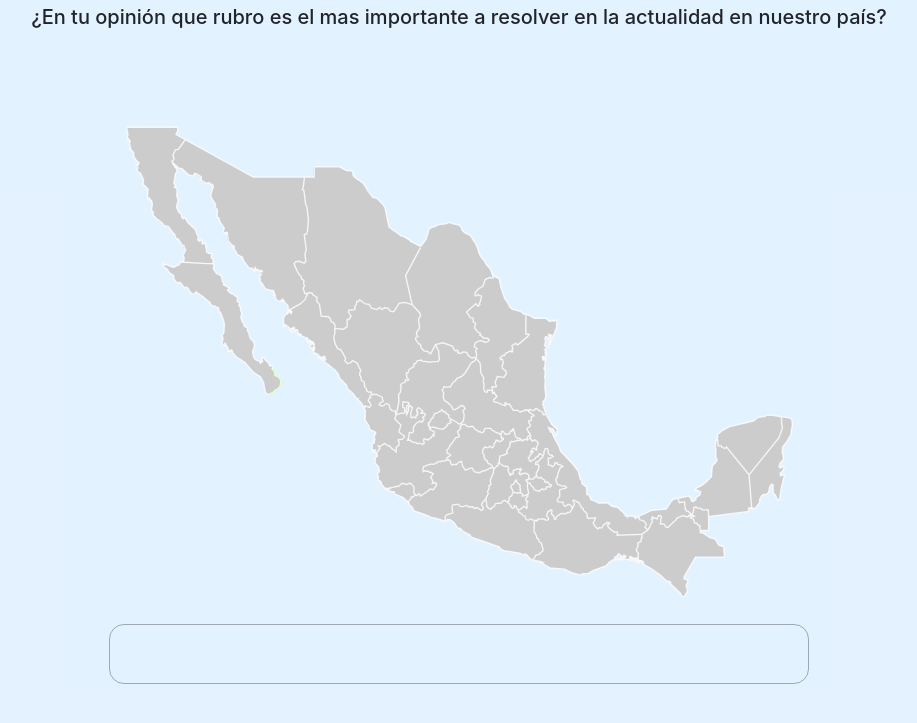
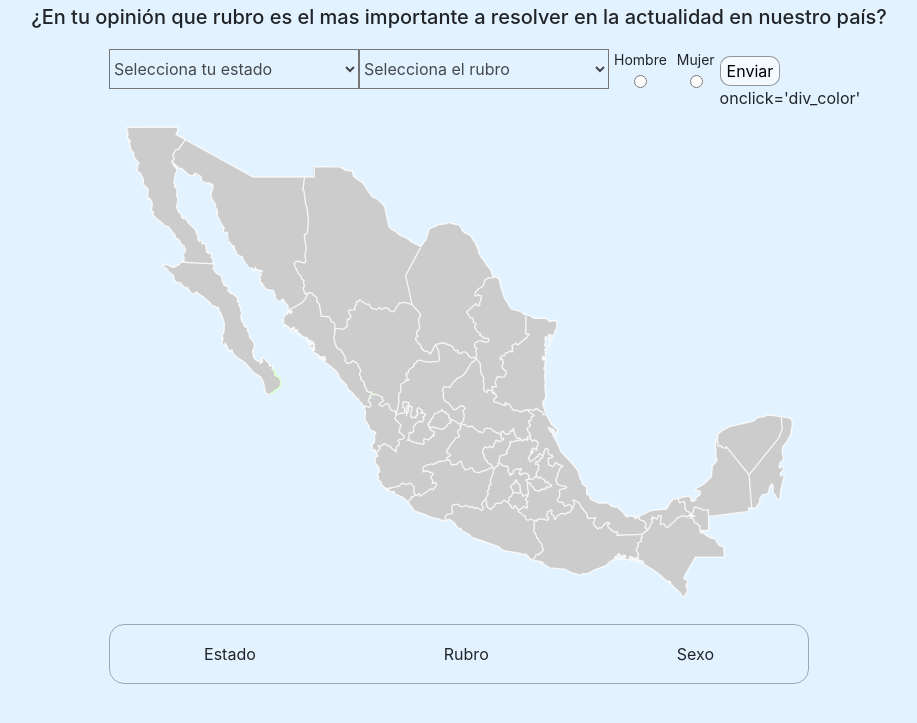
Before and after one commit to mikelzuga/hackaton, a plain HTML site: page Mapa/index.html in a window 1280 px wide. Shown: the part 71-794 px from the top of the page, without its empty margins (181-1098 px from the left). Drawn offline with Linux system fonts and the light colour scheme.

Commit message:
Aqui esta el codigo de HTML para el div_result

```diff
--- a/Mapa/action.js
+++ b/Mapa/action.js
@@ -1,8 +1,4 @@
-<<<<<<< HEAD
-// aqui falta el comentario de Julio
-=======
-//comment Julio
->>>>>>> a1d789366ea3600aba7e40fc0c09726cbf485657
+
 function envio(){
 var cadena1=[];
 var cadena2=[];
@@ -105,8 +101,12 @@ var select="";
               "</div>"+
             "</div>"+
             "<div id='submit_container'>"+
-              "<button type='submit' name='button' id='enviar'>Enviar</button>"+
+              "<button type='submit' name='button' id='enviar'>Enviar</button> onclick='div_color'"+
             "</div>";
 
 document.getElementById('inputs').innerHTML = select;
 }
+
+function div_color (){
+
+}
--- a/Mapa/election_map.css
+++ b/Mapa/election_map.css
@@ -89,8 +89,20 @@ input.radio{
 #result{
   width: 700px;
   height: 60px;
+  font-size: 16px;
   margin: 0px auto;
   background-color: transparent;
   border: 1px solid rgba(0,0,0,.3);
   border-radius: 15px;
+  display: flex;
+  justify-content:space-around;
+  align-items: center;
 }
+
+.txt_result{
+  height: 24px;
+}
+
+p{
+margin: 0px 0px;
+}
--- a/Mapa/index.html
+++ b/Mapa/index.html
@@ -20,7 +20,39 @@
 
       <div id="inputs">
         <!--
-        ya borré todo el texto que no va en el HTML NOOBS 4EVR-->
+        <div id="estado">
+         <select class="selector" name="estado">
+            <option value="" disabled selected>Selecciona tu estado</option>
+          </select>
+        </div>
+
+        <div id="rubro">
+          <select class="selector" name="rubro">
+            <option value="" disabled selected>Selecciona el rubro</option>
+          </select>
+        </div>
+
+        <div id="sexo">
+          <div class="sexo">
+            <div class="sexo_txt">
+              Hombre
+            </div>
+            <div class="radio_input">
+              <input type="radio" name="sexo" value="H">
+            </div>
+          </div>
+          <div class="sexo">
+            <div class="sexo_txt">
+              Mujer
+            </div>
+            <div class="radio_input">
+              <input type="radio" name="sexo" value="M" >
+            </div>
+          </div>
+        </div>
+        <div id="submit_container">
+          <button type="submit" name="button" id="enviar">Enviar</button>
+        </div>-->
       </div>
 
     </div>
@@ -30,7 +62,14 @@
     </div>
 
     <div id="result">
-      <div id="">
+      <div id="estado_result" class="txt_result">
+        <p>Estado</p>
+      </div>
+      <div id="rubro_result" class="txt_result">
+        <p>Rubro</p>
+      </div>
+      <div id="sexo_result" class="txt_result">
+        <p>Sexo</p>
       </div>
     </div>
   </div>
```
Also changed, not shown: 1 other file.
